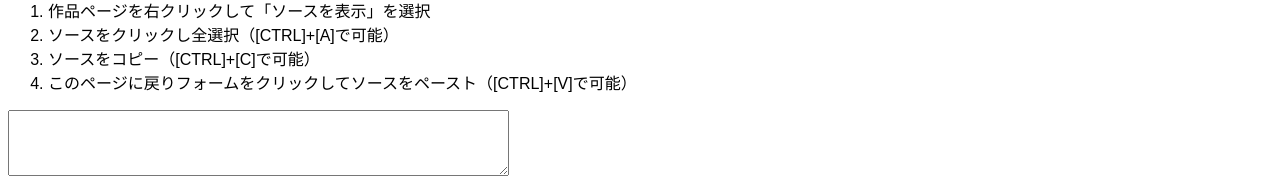
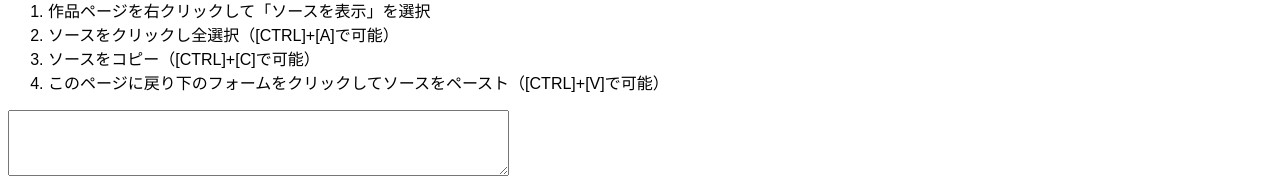
Before and after one commit to PhantomCat16/sanachk, a plain HTML site: page index.html in a window 1280 px wide. Shown: the part 235-413 px from the top of the page. Drawn offline with Linux system fonts and the light colour scheme.

Commit message:
Update index.html

```diff
--- a/index.html
+++ b/index.html
@@ -78,7 +78,7 @@ function sanaChk() {
 		<li>作品ページを右クリックして「ソースを表示」を選択</li>
 		<li>ソースをクリックし全選択（[CTRL]+[A]で可能）</li>
 		<li>ソースをコピー（[CTRL]+[C]で可能）</li>
-		<li>このページに戻りフォームをクリックしてソースをペースト（[CTRL]+[V]で可能）</li>
+		<li>このページに戻り下のフォームをクリックしてソースをペースト（[CTRL]+[V]で可能）</li>
 	</ol>
 <textarea name="source" rows="4" cols="60">
 </textarea><br>
```
